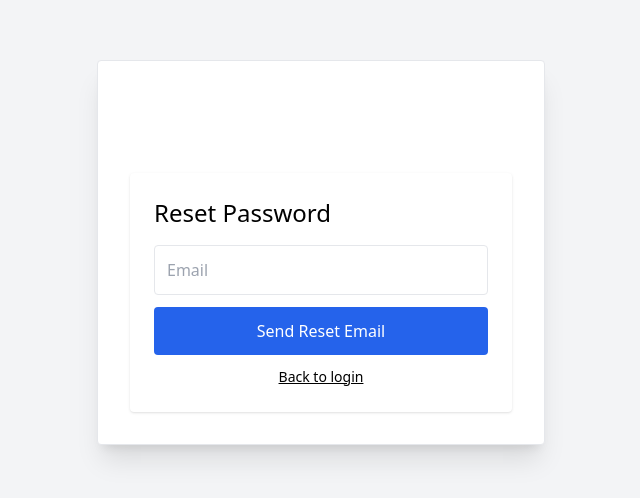
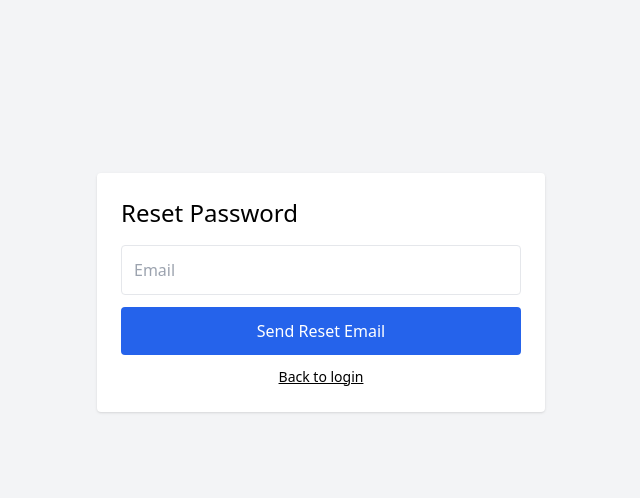
Before and after one commit to brettkues/cardealer-ai, a Next.js app: page /auth/reset in a window 1280 px wide. Shown: the part 164-662 px from the top of the page, without its empty margins (319-959 px from the left). Built offline with nearby package versions, Linux system fonts and the light colour scheme; no server answers.

Commit message:
Update layout.js

```diff
--- a/app/auth/layout.js
+++ b/app/auth/layout.js
@@ -1,15 +1,7 @@
-import "../globals.css";
-
-export const metadata = {
-  title: "Account | CarDealership AI",
-};
-
 export default function AuthLayout({ children }) {
   return (
-    <div className="min-h-screen flex items-center justify-center bg-gray-100 text-black p-8">
-      <div className="w-full max-w-md bg-white p-8 rounded shadow-xl border border-gray-200">
-        {children}
-      </div>
+    <div className="min-h-screen flex items-center justify-center bg-gray-100 p-4">
+      {children}
     </div>
   );
 }
```
